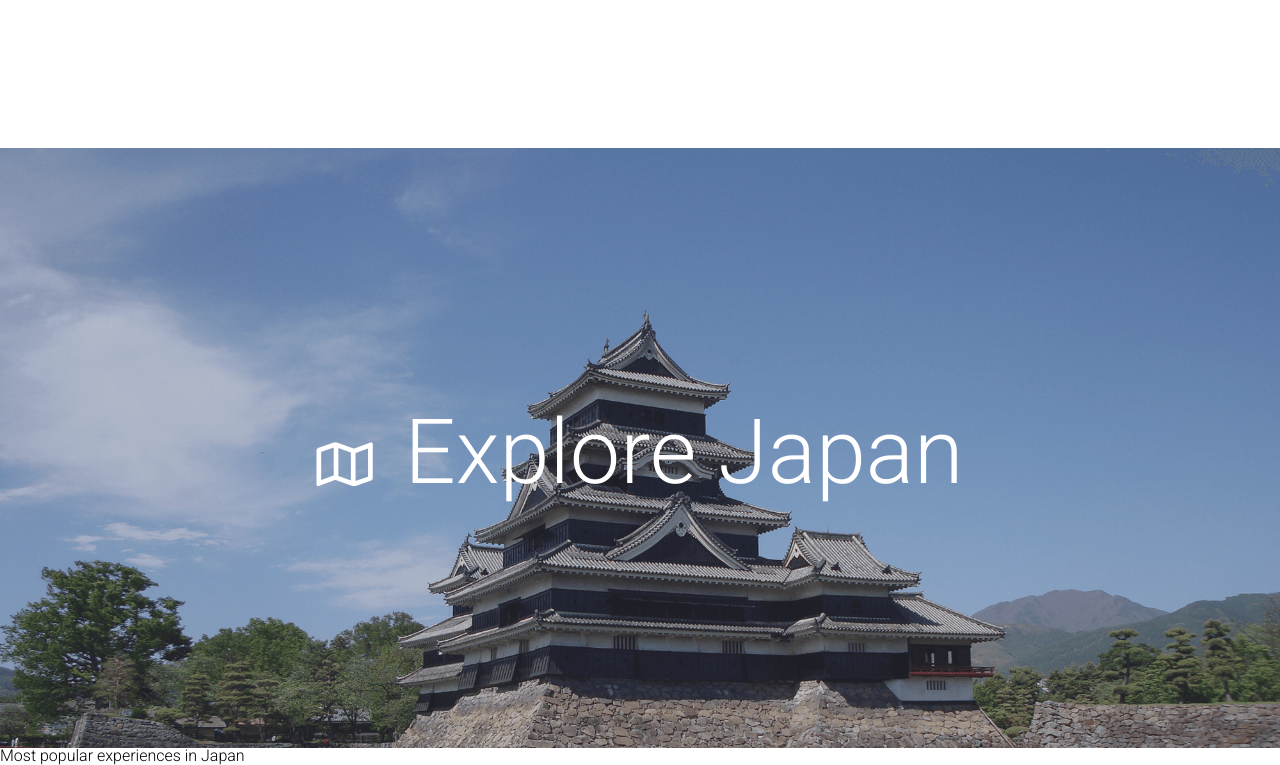
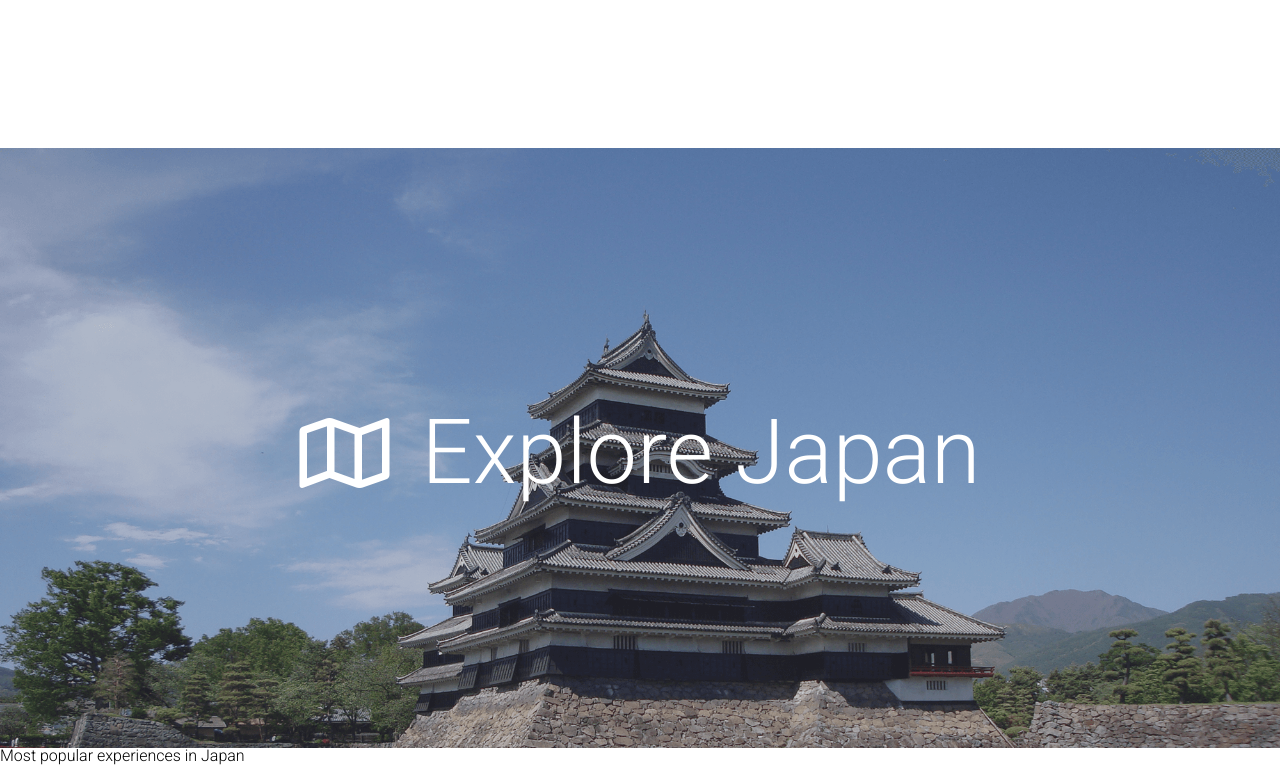
Before and after one commit to tbone1020/Stripe-ecommerce-site, an Angular app: page / in a window 1280 px wide. Shown: the part 2743-3508 px from the top of the page. Built offline with nearby package versions, Linux system fonts and the light colour scheme.

Commit message:
Changed icon font size in second hero section

```diff
--- a/src/app/second-hero/second-hero.component.css
+++ b/src/app/second-hero/second-hero.component.css
@@ -18,7 +18,7 @@
   z-index: 0;
 }
 .second-hero__icon {
-  font-size: 50px;
+  font-size: 80px;
   padding-right: 10px;
 }
 .second-hero__header {
```
